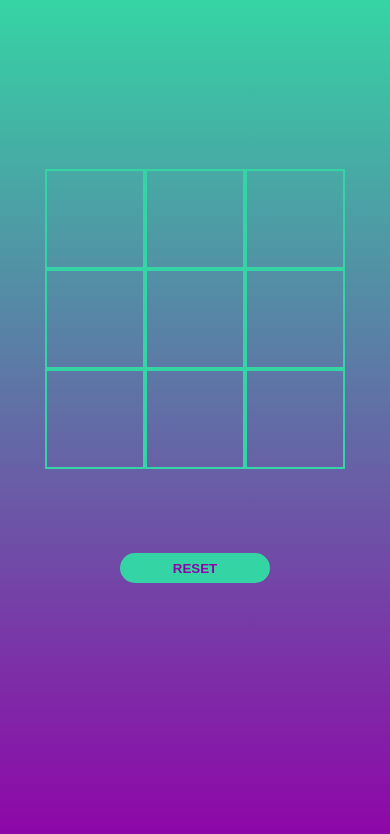
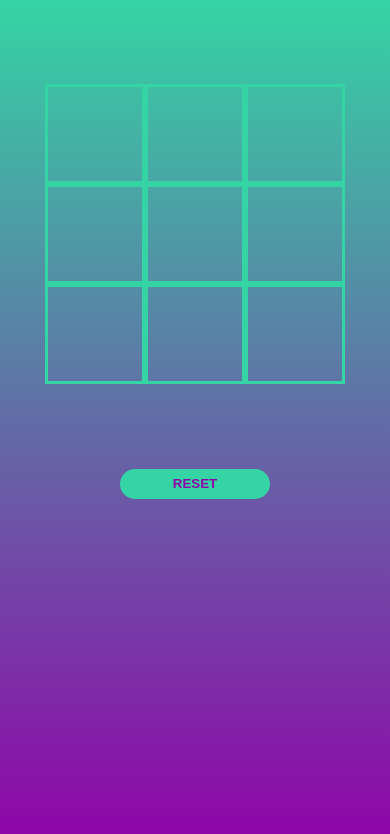
Before and after one commit to YanaYahello/Tic-tack-toe, a plain HTML site: page index.html in a window 390 px wide. Drawn offline with Linux system fonts and the light colour scheme; a web font is replaced by a local one.

Commit message:
responsive has done

```diff
--- a/index.html
+++ b/index.html
@@ -9,7 +9,8 @@
 <link href="style.css" rel="stylesheet">
 <body>
 <div class="main">
-<div class="game-field">
+  <div class="wrapper">
+  <div class="game-field">
     <div class="cells"></div>
     <div class="cells"></div>
     <div class="cells"></div>
@@ -19,9 +20,13 @@
     <div class="cells"></div>
     <div class="cells"></div>
     <div class="cells"></div>
+    </div>
+  <div>
+  <button class="reset">RESET</button>
+  </div>
+  </div>
 </div>
-    <button class="reset">RESET</button>
-</div>
+
 <script src="script.js"></script>
 </body>
 </html>
--- a/style.scss
+++ b/style.scss
@@ -14,33 +14,45 @@ $secondary-color-B: #35D4A4	;
   margin-bottom: 10vh;
   color: $primary-color;
 }
-
+html{
+  height: 100vh;
+}
 body {
   font-family: 'Sniglet', cursive;
   box-sizing: border-box;
   background: linear-gradient(to top, $primary-color, $secondary-color-B ) no-repeat;
-  height: 100vh;
 }
 
 .main {
-  display: flex;
-  flex-direction: column;
-  align-items: center;
-
+  display: grid ;
+  grid-template-rows: [row-line1] 60% [row-line2] 40% [row-last-line] ;
+  grid-template-columns: [col-line1] 1fr [col-line2];
+  justify-items: center;
+}
+.wrapper:last-child{
+  display: grid;
+  justify-items: center;
 }
 .game-field {
-  display: flex;
-  flex-wrap: wrap;
-  margin-top: 20vh;
+  display: grid;
+  grid-template-rows: 1fr 1fr 1fr;
+  grid-template-columns: 1fr 1fr 1fr;
   width: 300px;
   height: 300px;
+  margin-top: 10vh;
 }
-.cells {
-  width: 32%;
-  height: 32%;
-  border: 2px solid $secondary-color-B;
+
+.cells{
+  border: 3px solid $secondary-color-B;
 }
 
 .reset {
   @include button;
 }
+
+@media screen and (min-width: 481px) and (max-width: 767px){
+
+}
+@media screen and (min-width: 768px) and (max-width: 1024px){
+
+}
```
Also changed, not shown: style.css, 1 other file.
